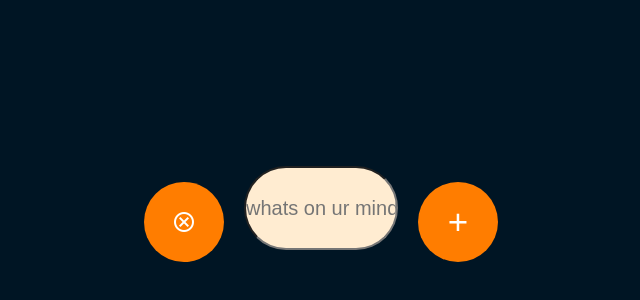
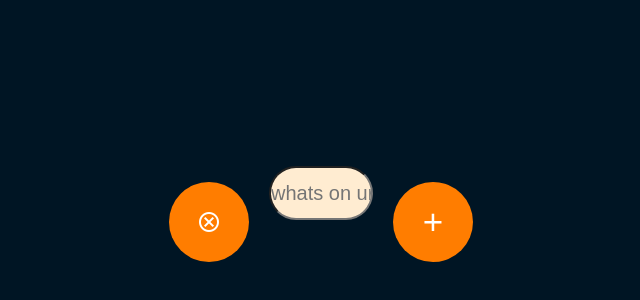
Before and after one commit to PannagaBhat71/notes, a plain HTML site: page index.html in a window 1280 px wide. Shown: the part 314-614 px from the top of the page, without its empty margins (319-959 px from the left). Drawn offline with nearby package versions, Linux system fonts and the light colour scheme; a web font is replaced by a local one.

Commit message:
Update style.css

```diff
--- a/style.css
+++ b/style.css
@@ -70,8 +70,8 @@ body{
 }
 @media (max-aspect-ratio: 16/9){
     #notebook{
-        width: 150px;
-        height: 80px;
+        width: 100px;
+        height: 50px;
     }
     .send{
         width: 80px;
```
